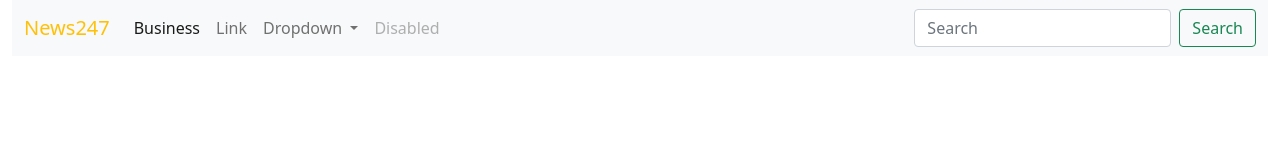
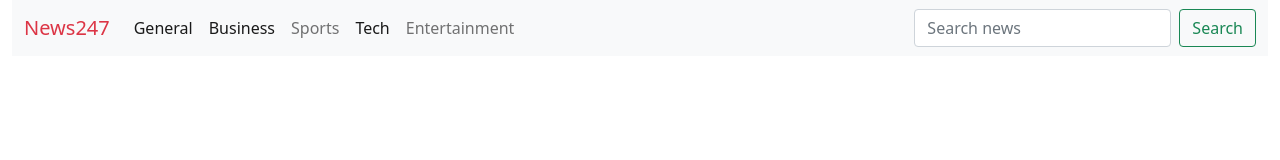
Before and after one commit to CaesarKeene/Phase-1Final-Project, a plain HTML site: page index.html in a window 1280 px wide. Drawn offline with nearby package versions, Linux system fonts and the light colour scheme.

Commit message:
changes to navigation bar items

```diff
--- a/index.html
+++ b/index.html
@@ -15,35 +15,30 @@
       <div>
         <nav class="navbar navbar-expand-lg navbar-light bg-light">
           <div class="container-fluid">
-            <a class="navbar-brand text-warning" href="#">News247</a>
+            <a class="navbar-brand text-danger" href="#">News247</a>
             <button class="navbar-toggler" type="button" data-bs-toggle="collapse" data-bs-target="#navbarSupportedContent" aria-controls="navbarSupportedContent" aria-expanded="false" aria-label="Toggle navigation">
               <span class="navbar-toggler-icon"></span>
             </button>
             <div class="collapse navbar-collapse" id="navbarSupportedContent">
               <ul class="navbar-nav me-auto mb-2 mb-lg-0">
                 <li class="nav-item">
-                  <a class="nav-link active" aria-current="page" href="#">Business</a>
+                  <a class="nav-link active" aria-current="page" href="#general" id="general">General</a>
                 </li>
                 <li class="nav-item">
-                  <a class="nav-link" href="#">Link</a>
-                </li>
-                <li class="nav-item dropdown">
-                  <a class="nav-link dropdown-toggle" href="#" id="navbarDropdown" role="button" data-bs-toggle="dropdown" aria-expanded="false">
-                    Dropdown
-                  </a>
-                  <ul class="dropdown-menu" aria-labelledby="navbarDropdown">
-                    <li><a class="dropdown-item" href="#">Action</a></li>
-                    <li><a class="dropdown-item" href="#">Another action</a></li>
-                    <li><hr class="dropdown-divider"></li>
-                    <li><a class="dropdown-item" href="#">Something else here</a></li>
-                  </ul>
+                  <a class="nav-link active" aria-current="page" href="#business" id="business">Business</a>
                 </li>
                 <li class="nav-item">
-                  <a class="nav-link disabled">Disabled</a>
+                  <a class="nav-link" href="#sports" id="sports">Sports</a>
+                </li>
+                <li class="nav-item">
+                  <a class="nav-link active" aria-current="page" href="#tech" id="tech">Tech</a>
+                </li>
+                <li class="nav-item">
+                  <a class="nav-link" href="#entertainmnet" id="entertainment">Entertainment</a>
                 </li>
               </ul>
               <form class="d-flex">
-                <input class="form-control me-2" type="search" placeholder="Search" aria-label="Search">
+                <input class="form-control me-2" type="search" placeholder="Search news">
                 <button class="btn btn-outline-success" type="submit">Search</button>
               </form>
             </div>
```
